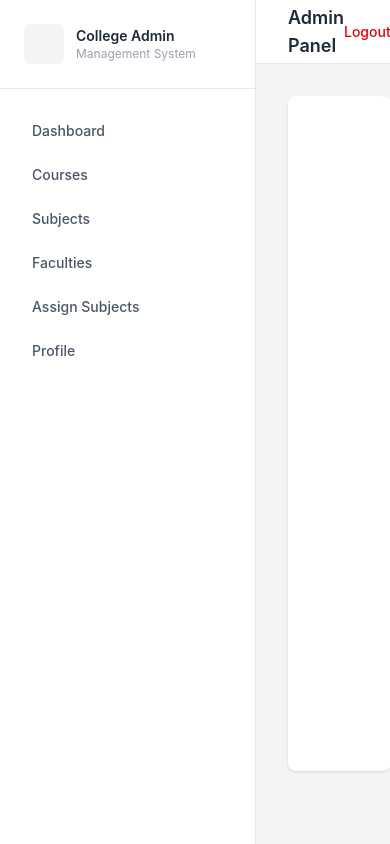
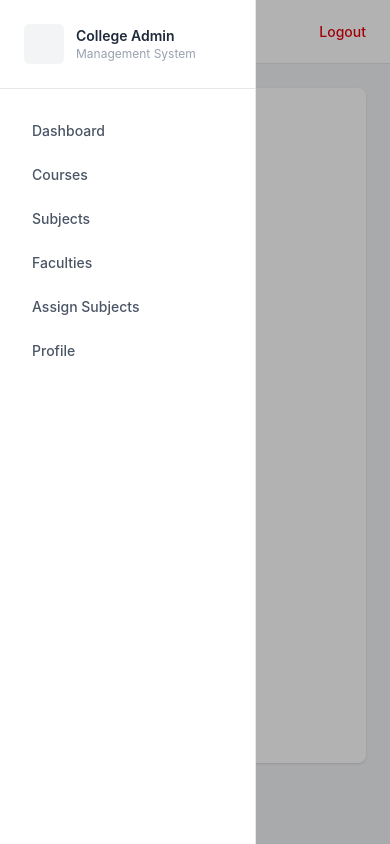
Before and after one commit to AyusmanNanda/College_Management_system, a React (Vite) app in the folder frontend/: page /admin in a window 390 px wide. Built offline with nearby package versions, Linux system fonts and the light colour scheme; no server answers; sample sign-in values are in the browser's storage.

Commit message:
frontend/src/Admin/AdminLayout.jsx: refactor to add darkmode and fix for small screens

```diff
--- a/frontend/src/pages/Admin/AdminLayout.jsx
+++ b/frontend/src/pages/Admin/AdminLayout.jsx
@@ -1,15 +1,6 @@
 import { Link, Outlet, useLocation, useNavigate } from "react-router-dom";
 import { useEffect, useState } from "react";
 import axios from "axios";
-
-/*
-  Admin Layout
-  ------------
-  - Green/Red status dot
-  - Neutral status text
-  - Full timestamp
-  - Minimal clean sidebar
-*/
 
 const AdminLayout = () => {
     const location = useLocation();
@@ -17,6 +8,7 @@ const AdminLayout = () => {
     const token = localStorage.getItem("token");
 
     const [admin, setAdmin] = useState(null);
+    const [isSidebarOpen, setIsSidebarOpen] = useState(true);
 
     useEffect(() => {
         if (!token) return;
@@ -39,11 +31,9 @@ const AdminLayout = () => {
     }, [token]);
 
     const handleLogout = () => {
-        // Clear entire session
         localStorage.removeItem("token");
         localStorage.removeItem("role");
         localStorage.removeItem("lastPage");
-
         navigate("/", { replace: true });
     };
 
@@ -59,13 +49,23 @@ const AdminLayout = () => {
     return (
         <div className="h-screen flex bg-gray-100 overflow-hidden">
 
+            {/* Overlay (Mobile only) */}
+            {isSidebarOpen && (
+                <div
+                    className="fixed inset-0 bg-black/30 z-30 lg:hidden"
+                    onClick={() => setIsSidebarOpen(false)}
+                />
+            )}
+
             {/* Sidebar */}
-            <aside className="w-64 fixed left-0 top-0 h-screen bg-white border-r border-gray-200 flex flex-col">
+            <aside
+                className={`fixed top-0 left-0 h-screen w-64 bg-white border-r border-gray-200 flex flex-col z-40 transform transition-transform duration-300
+                ${isSidebarOpen ? "translate-x-0" : "-translate-x-full"}
+                lg:translate-x-0`}
+            >
 
-                {/* Identity Section */}
+                {/* Identity */}
                 <div className="px-6 py-6 border-b border-gray-200">
-
-                    {/* Logo + Title */}
                     <div className="flex items-center gap-3">
                         <div className="h-10 w-10 rounded-md bg-gray-100 overflow-hidden flex items-center justify-center">
                             {admin && (
@@ -87,16 +87,10 @@ const AdminLayout = () => {
                         </div>
                     </div>
 
-                    {/* Status + Last Login */}
                     {admin && (
                         <div className="mt-3 text-xs space-y-1 leading-relaxed">
-
-                            {/* Status Line */}
                             <div className="flex items-center gap-2">
-                                <span className="text-gray-400">
-                                    Status:
-                                </span>
-
+                                <span className="text-gray-400">Status:</span>
                                 <span className="flex items-center gap-2">
                                     <span
                                         className={`h-2 w-2 rounded-full ${
@@ -111,7 +105,6 @@ const AdminLayout = () => {
                                 </span>
                             </div>
 
-                            {/* Last Login */}
                             <div>
                                 <span className="text-gray-400">
                                     Last login:
@@ -122,10 +115,8 @@ const AdminLayout = () => {
                                         : "Not available"}
                                 </span>
                             </div>
-
                         </div>
                     )}
-
                 </div>
 
                 {/* Navigation */}
@@ -137,6 +128,11 @@ const AdminLayout = () => {
                             <Link
                                 key={item.path}
                                 to={item.path}
+                                onClick={() => {
+                                    if (window.innerWidth < 1024) {
+                                        setIsSidebarOpen(false);
+                                    }
+                                }}
                                 className={`block px-4 py-2 rounded-md text-sm font-medium transition ${
                                     isActive
                                         ? "bg-gray-900 text-white"
@@ -148,16 +144,29 @@ const AdminLayout = () => {
                         );
                     })}
                 </nav>
-
             </aside>
 
             {/* Main Area */}
-            <div className="flex-1 flex flex-col ml-64">
+            <div className="flex-1 flex flex-col lg:ml-64 transition-all duration-300">
 
-                <header className="h-16 bg-white border-b border-gray-200 flex items-center justify-between px-8">
-                    <h1 className="text-lg font-semibold text-gray-800">
-                        Admin Panel
-                    </h1>
+                {/* Header */}
+                <header className="h-16 bg-white border-b border-gray-200 flex items-center justify-between px-6 lg:px-8">
+
+                    <div className="flex items-center gap-4">
+
+                        {/* Toggle Button */}
+                        <button
+                            onClick={() => setIsSidebarOpen(!isSidebarOpen)}
+                            className="lg:hidden text-gray-700"
+                        >
+                            ☰
+                        </button>
+
+                        <h1 className="text-lg font-semibold text-gray-800">
+                            Admin Panel
+                        </h1>
+
+                    </div>
 
                     <button
                         onClick={handleLogout}
@@ -167,8 +176,8 @@ const AdminLayout = () => {
                     </button>
                 </header>
 
-                <main className="flex-1 p-8 overflow-y-auto">
-                    <div className="bg-white rounded-lg shadow-sm p-8 min-h-[80vh]">
+                <main className="flex-1 p-6 lg:p-8 overflow-y-auto">
+                    <div className="bg-white rounded-lg shadow-sm p-6 lg:p-8 min-h-[80vh]">
                         <Outlet />
                     </div>
                 </main>
```
